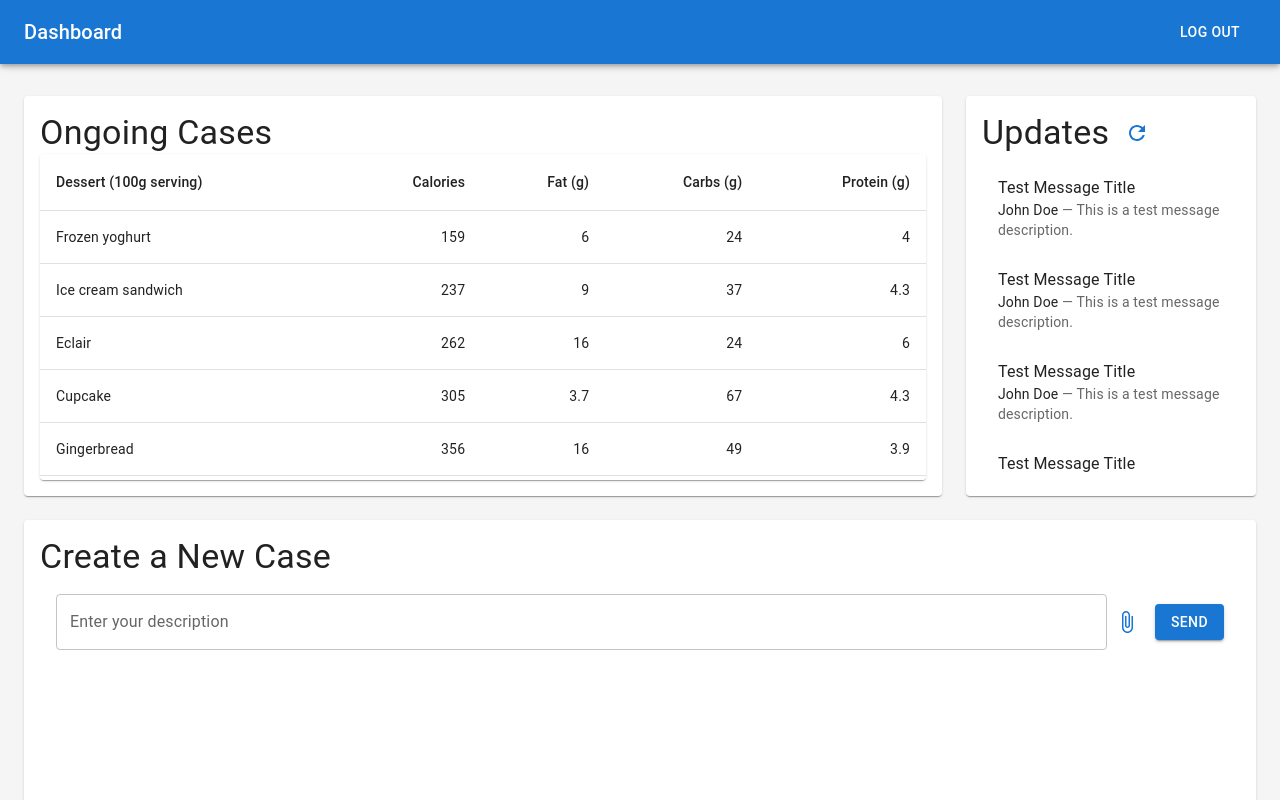
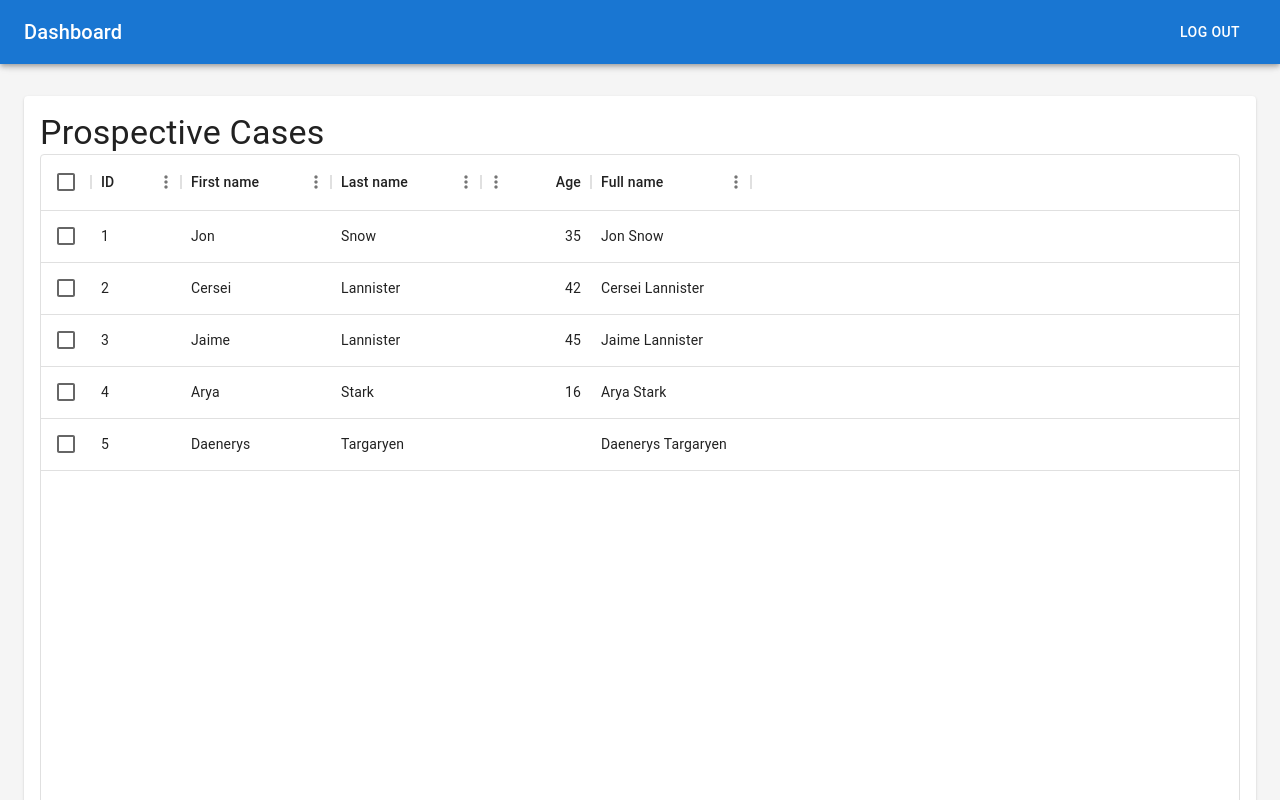
Before and after one commit to timanese/LegalLink, a React (Create React App) app in the folder legal-link-ui/: page / in a window 1280 px wide. Both pictures are taken after typing "name@example.com", "Sample123" into the empty fields and a click on the button "SIGN IN". Built offline with nearby package versions, Linux system fonts and the light colour scheme.

Commit message:
adding attorney dashboard

```diff
--- a/legal-link-ui/src/App.js
+++ b/legal-link-ui/src/App.js
@@ -1,16 +1,14 @@
 import { useState } from "react";
 import { Route, Routes } from "react-router-dom";
 import "./App.css";
-import AttorneyView from "./components/AttorneyView";
-import ClientView from "./components/ClientView";
 import { AuthContext } from "./context/AuthContext";
 import SignInPage from "./pages/SignInPage";
 import SignUpPage from "./pages/SignUpPage";
 import ClientDashBoardPage from "./pages/ClientDashboardPage";
-
+import AttorneyDashBoardPage from "./pages/AttorneyDashBoardPage";
 export default function App() {
   const [isLoggedIn, setIsLoggedIn] = useState(false);
-  const [userType, setUserType] = useState("client");
+  const [userType, setUserType] = useState("attorney");
   return (
     <AuthContext.Provider value={{ isLoggedIn, setIsLoggedIn }}>
       <Routes>
@@ -20,7 +18,7 @@ export default function App() {
             isLoggedIn && userType === "client" ? (
               <ClientDashBoardPage />
             ) : isLoggedIn && userType === "attorney" ? (
-              <AttorneyView />
+              <AttorneyDashBoardPage />
             ) : (
               <SignInPage />
             )
--- a/legal-link-ui/src/components/AttorneyView.jsx
+++ /dev/null
@@ -1,15 +0,0 @@
-import { Button } from "@mui/material";
-import { useContext } from "react";
-import { AuthContext } from "../context/AuthContext";
-
-export default function AttorneyView() {
-  const { setIsLoggedIn } = useContext(AuthContext);
-  return (
-    <div>
-      <h1>Attorney View</h1>
-      <Button variant="contained" onClick={() => setIsLoggedIn(false)}>
-        Logout
-      </Button>
-    </div>
-  );
-}
--- a/legal-link-ui/src/components/ClientView.jsx
+++ /dev/null
@@ -1,15 +0,0 @@
-import { Button } from "@mui/material";
-import { useContext } from "react";
-import { AuthContext } from "../context/AuthContext";
-
-export default function ClientView() {
-  const { setIsLoggedIn } = useContext(AuthContext);
-  return (
-    <div>
-      <h1>Client View</h1>
-      <Button variant="contained" onClick={() => setIsLoggedIn(false)}>
-        Logout
-      </Button>
-    </div>
-  );
-}
--- a/legal-link-ui/src/components/DataGrid.js
+++ b/legal-link-ui/src/components/DataGrid.js
@@ -1,55 +1,68 @@
 import * as React from "react";
-import { DataGrid, GridToolbar } from "@mui/x-data-grid";
-import { useDemoData } from "@mui/x-data-grid-generator";
-import { TextField } from "@mui/material";
+import Box from "@mui/material/Box";
+import { DataGrid } from "@mui/x-data-grid";
 
-export default function FilterableDataGrid() {
-  const { data } = useDemoData({
-    dataSet: "Commodity",
-    rowLength: 100,
-    maxColumns: 6,
-  });
+const columns = [
+  { field: "id", headerName: "ID", width: 90 },
+  {
+    field: "firstName",
+    headerName: "First name",
+    width: 150,
+    editable: true,
+  },
+  {
+    field: "lastName",
+    headerName: "Last name",
+    width: 150,
+    editable: true,
+  },
+  {
+    field: "age",
+    headerName: "Age",
+    type: "number",
+    width: 110,
+    editable: true,
+  },
+  {
+    field: "fullName",
+    headerName: "Full name",
+    description: "This column has a value getter and is not sortable.",
+    sortable: false,
+    width: 160,
+    valueGetter: (params) =>
+      `${params.row.firstName || ""} ${params.row.lastName || ""}`,
+  },
+];
 
-  const [filterModel, setFilterModel] = React.useState({
-    items: [{ columnField: "commodity", operatorValue: "contains", value: "" }],
-  });
+const rows = [
+  { id: 1, lastName: "Snow", firstName: "Jon", age: 35 },
+  { id: 2, lastName: "Lannister", firstName: "Cersei", age: 42 },
+  { id: 3, lastName: "Lannister", firstName: "Jaime", age: 45 },
+  { id: 4, lastName: "Stark", firstName: "Arya", age: 16 },
+  { id: 5, lastName: "Targaryen", firstName: "Daenerys", age: null },
+  { id: 6, lastName: "Melisandre", firstName: null, age: 150 },
+  { id: 7, lastName: "Clifford", firstName: "Ferrara", age: 44 },
+  { id: 8, lastName: "Frances", firstName: "Rossini", age: 36 },
+  { id: 9, lastName: "Roxie", firstName: "Harvey", age: 65 },
+];
 
-  const handleFilterChange = (model) => {
-    setFilterModel(model);
-  };
-
+export default function DataGridDemo() {
   return (
-    <div style={{ height: 400, width: "100%" }}>
+    <Box sx={{ height: 900, width: "100%" }}>
       <DataGrid
-        rows={data.rows}
-        columns={data.columns}
-        filterModel={filterModel}
-        onFilterModelChange={handleFilterChange}
-        components={{ Toolbar: GridToolbar }}
-        componentsProps={{
-          toolbar: {
-            filters: (
-              <TextField
-                variant="standard"
-                value={filterModel.items[0].value}
-                onChange={(event) => {
-                  const value = event.target.value;
-                  setFilterModel((oldModel) => {
-                    const newModel = { ...oldModel };
-                    newModel.items[0] = {
-                      ...oldModel.items[0],
-                      value,
-                    };
-                    return newModel;
-                  });
-                }}
-                placeholder="Filter by commodity"
-                size="small"
-              />
-            ),
+        rows={rows}
+        columns={columns}
+        initialState={{
+          pagination: {
+            paginationModel: {
+              pageSize: 5,
+            },
           },
         }}
+        pageSizeOptions={[5]}
+        checkboxSelection
+        disableRowSelectionOnClick
       />
-    </div>
+    </Box>
   );
 }
--- a/legal-link-ui/src/pages/AttorneyDashBoardPage.js
+++ b/legal-link-ui/src/pages/AttorneyDashBoardPage.js
@@ -8,12 +8,8 @@ import Typography from "@mui/material/Typography";
 import Container from "@mui/material/Container";
 import Grid from "@mui/material/Grid";
 import Paper from "@mui/material/Paper";
-import CaseTable from "../components/Table";
 import Button from "@mui/material/Button";
-import MessageList from "../components/List";
-import MessageInput from "../components/CaseInput";
-import IconButton from "@mui/material/IconButton";
-import RefreshIcon from "@mui/icons-material/Refresh";
+import DataGrid from "../components/DataGrid";
 
 const drawerWidth = 240;
 
@@ -37,7 +33,7 @@ const AppBar = styled(MuiAppBar, {
 
 const mdTheme = createTheme();
 
-function AttorneyDashBoard() {
+function DashboardContent() {
   return (
     <ThemeProvider theme={mdTheme}>
       <Box sx={{ display: "flex" }}>
@@ -56,11 +52,44 @@ function AttorneyDashBoard() {
             <Button variant="contained ">Log Out</Button>
           </Toolbar>
         </AppBar>
+
+        <Box
+          component="main"
+          sx={{
+            backgroundColor: (theme) =>
+              theme.palette.mode === "light"
+                ? theme.palette.grey[100]
+                : theme.palette.grey[900],
+            flexGrow: 1,
+            height: "100vh",
+            overflow: "auto",
+          }}
+        >
+          <Toolbar />
+          <Container maxWidth="xl" sx={{ mt: 4, mb: 4 }}>
+            <Grid container spacing={1}>
+              {/* Ongoing case Table */}
+              <Grid item xs={12} md={8} lg={12}>
+                <Paper
+                  sx={{
+                    p: 2,
+                    display: "flex",
+                    flexDirection: "column",
+                    height: 900,
+                  }}
+                >
+                  <Typography variant="h4">Prospective Cases</Typography>
+                  <DataGrid />
+                </Paper>
+              </Grid>
+            </Grid>
+          </Container>
+        </Box>
       </Box>
     </ThemeProvider>
   );
 }
 
 export default function Dashboard() {
-  return <AttorneyDashBoard />;
+  return <DashboardContent />;
 }
```
